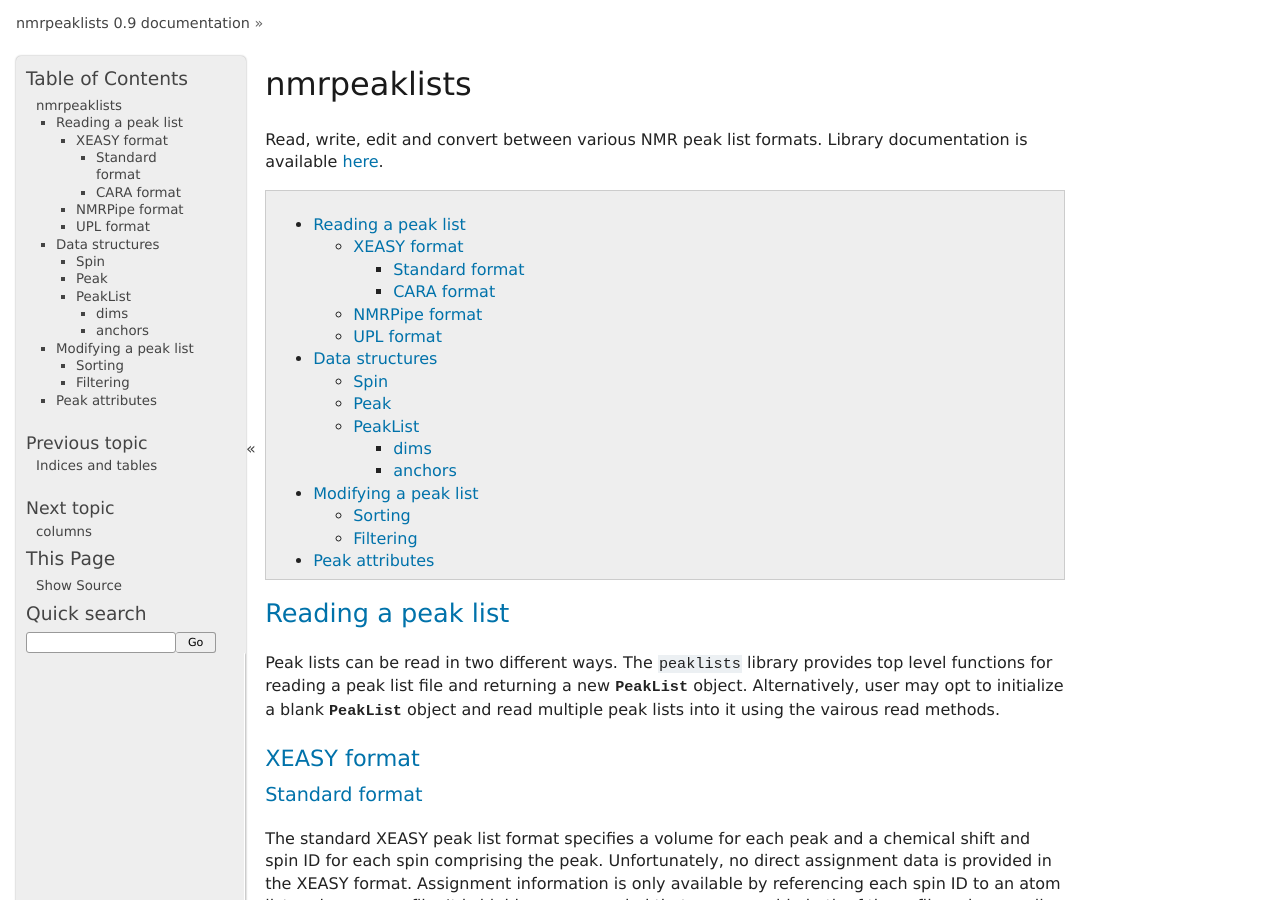
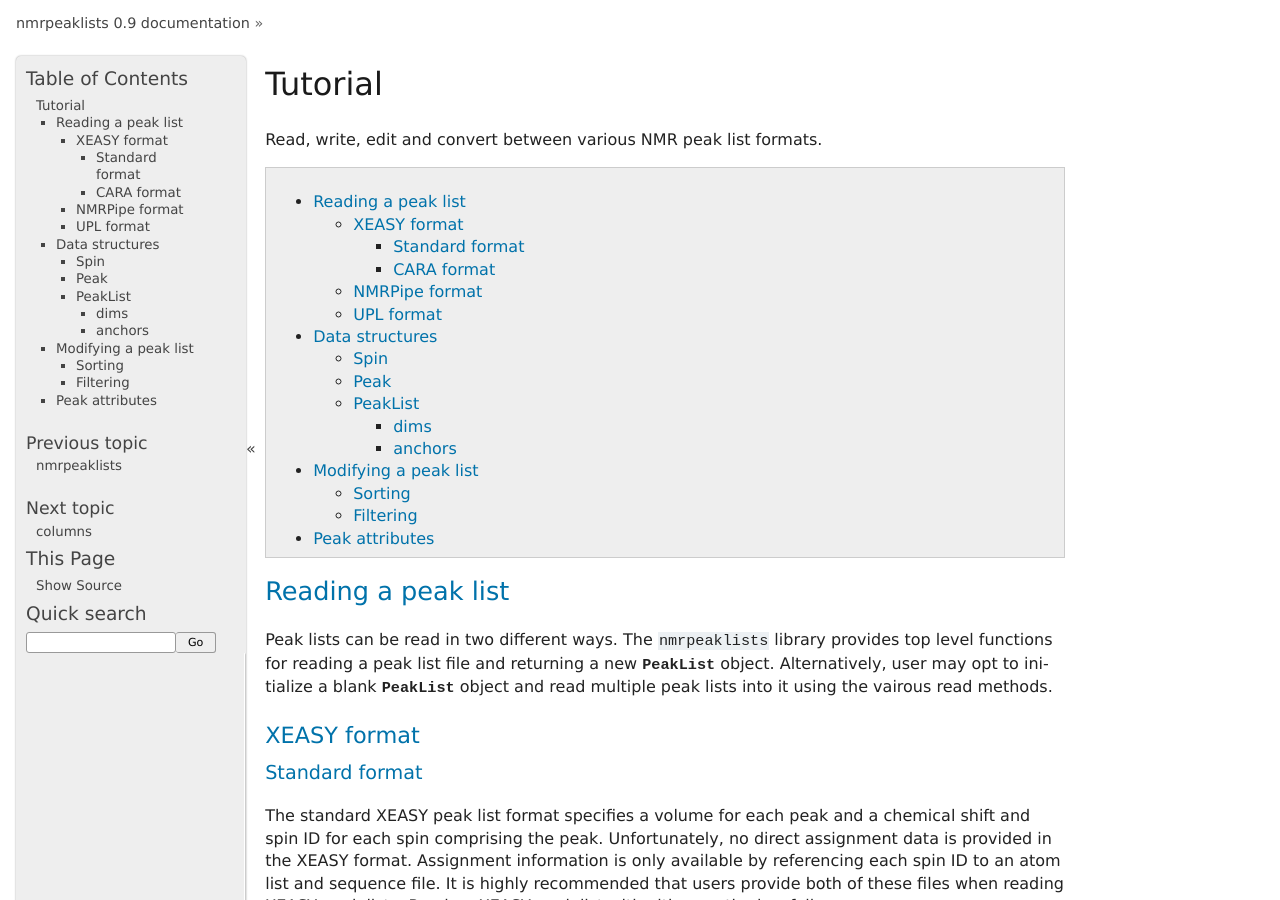
Before and after one commit to bradleyharden/nmrpeaklists, a Sphinx documentation site: the page built from docs/source/tutorial.rst, in a window 1280 px wide and 900 px high. Built offline with Sphinx 7.4.7, drawn with Linux system fonts in a browser that asks for light colours.

```diff
--- a/docs/source/readme.rst
+++ b/docs/source/tutorial.rst
@@ -1,15 +1,15 @@
-============
-nmrpeaklists
-============
+========
+Tutorial
+========
 
-Read, write, edit and convert between various NMR peak list formats. Library documentation is available `here <http://bradleyharden.github.io/nmrpeaklists/index.html>`_.
+Read, write, edit and convert between various NMR peak list formats.
 
 .. contents:: :local:
 
 Reading a peak list
 ===================
 
-Peak lists can be read in two different ways. The ``peaklists`` library provides top level functions for reading a peak list file and returning a new :class:`.PeakList` object. Alternatively, user may opt to initialize a blank :class:`.PeakList` object and read multiple peak lists into it using the vairous read methods.
+Peak lists can be read in two different ways. The ``nmrpeaklists`` library provides top level functions for reading a peak list file and returning a new :class:`.PeakList` object. Alternatively, user may opt to initialize a blank :class:`.PeakList` object and read multiple peak lists into it using the vairous read methods.
 
 XEASY format
 ------------
```
Also changed, not shown: README.md (+1 -1 lines), docs/source/index.rst (+10 -2 lines), 1 other file.
